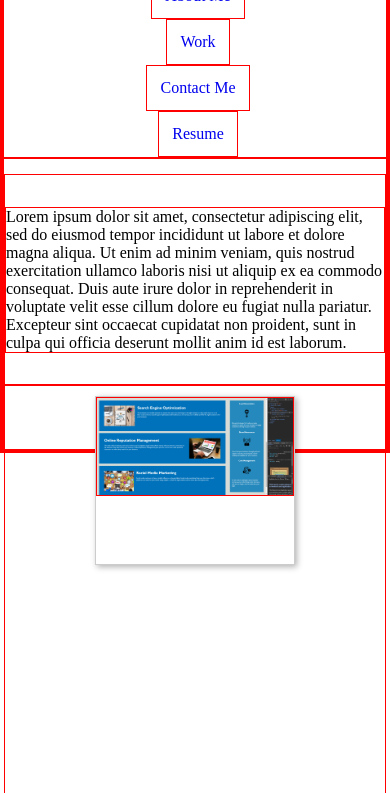
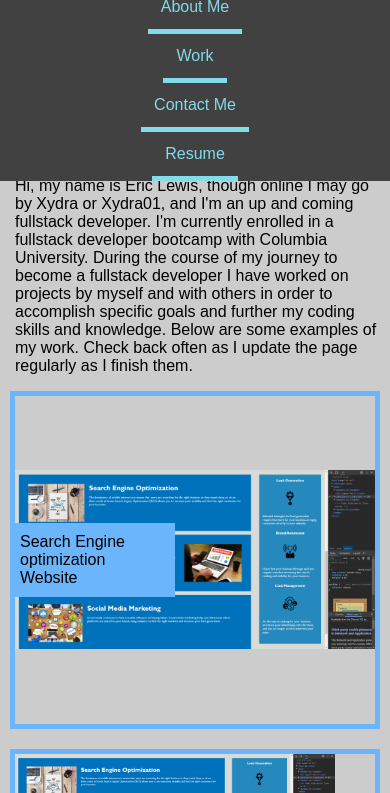
Before and after one commit to Xydra01/Eric-Lewis-Portfolio, a plain HTML site: page index.html in a window 390 px wide. Shown: the part 70-863 px from the top of the page. Drawn offline with Linux system fonts and the light colour scheme.

Commit message:
Added CSS Styles and made page responsive

```diff
--- a/assets/css/style.css
+++ b/assets/css/style.css
@@ -2,7 +2,18 @@
   box-sizing: border-box;
   margin: 0;
   padding: 0;
-  border: 1px solid red;
+  font-family: Arial, Helvetica, sans-serif;
+}
+
+h1 {
+  font-size: 300%;
+  background-color: rgb(131, 218, 233);
+  padding-left: 30px;
+}
+
+h2 {
+  font-size: 250%;
+  text-align: right;
 }
 
 header {
@@ -14,23 +25,37 @@ header {
   min-width: 100vw;
   justify-content: space-between;
   min-height: 93px;
+  background-color: #414141;
+}
+
+body {
+  background: #ccc;
 }
 
 a {
   text-decoration: none;
+  color: #414141;
+}
+
+p {
+  padding: 5px;
 }
 
 nav {
   display: flex;
+  margin-right: 10px;
 }
 
 header a {
   padding: 13px;
-  margin-left: 5px;
+  margin-left: 10px;
   margin-right: 0px;
+  color: rgb(131, 218, 233);
+  border-bottom: 5px rgb(131, 218, 233) solid;
 }
 
 body {
+  position: relative;
   display: flex;
   flex-wrap: wrap;
 }
@@ -61,7 +86,13 @@ body {
   min-height: 100vh;
   align-items: flex-end;
   justify-content: space-around;
+  border-right: 5px solid rgb(104, 104, 114);
 }
+
+.sidebar div {
+  padding-right: 10px;
+}
+
 .aboutme {
   display: flex;
   margin-top: 60px;
@@ -69,6 +100,7 @@ body {
   flex: 0 0 83%;
   max-height: 25vh;
   align-items: center;
+  padding-left: 10px;
 }
 
 .content {
@@ -82,21 +114,47 @@ body {
   flex-wrap: wrap;
   margin: 0px;
   flex: 1 1 80%;
-  justify-content: center;
+}
+.topcard {
+  display: flex;
+  flex: 0 0 82%;
+  max-height: 40vh;
+  margin: 10px;
+  border: 5px solid #6ab5fc;
+  flex-wrap: wrap;
+  align-items: center;
+  justify-content: flex-start;
+}
+.card {
+  display: flex;
+  flex: 0 0 40%;
+  max-height: 20vh;
+  margin: 10px;
+  border: 5px solid #6ab5fc;
+  flex-wrap: wrap;
+  align-items: center;
+  justify-content: flex-start;
 }
 
-.card {
-  flex: 0 0 200px;
-  max-height: 20vh;
-  margin: 10px;
-  border: 1px solid #ccc;
-  box-shadow: 2px 2px 6px 0px rgba(0, 0, 0, 0.3);
-  flex-wrap: wrap;
+.cardtext {
+  position: absolute;
+  background-color: #6ab5fc;
+  padding-top: 10px;
+  padding-right: 30px;
+  padding-bottom: 10px;
+  text-wrap: wrap;
+  max-width: 160px;
 }
 
 .card img {
   max-width: 100%;
   max-height: 100%;
+  object-fit: fill;
+}
+.topcard img {
+  max-width: 100%;
+  max-height: 100%;
+  object-fit: fill;
 }
 
 footer {
@@ -112,6 +170,7 @@ footer {
 
 footer a {
   padding: 10px;
+  border-bottom: 5px rgb(104, 104, 114);
 }
 
 /* Mobile view settings */
@@ -136,8 +195,10 @@ footer a {
     margin-top: 240px;
     flex: 0 0 100%;
   }
+
   .cards {
     flex: 0 0 100%;
+    flex-direction: column;
   }
   .headimage {
     display: none;
--- a/index.html
+++ b/index.html
@@ -35,13 +35,33 @@
     </div>
 <div class="content">
     <div class="aboutme">
-      <p>Lorem ipsum dolor sit amet, consectetur adipiscing elit, sed do eiusmod tempor incididunt ut labore et dolore magna aliqua. Ut enim ad minim veniam, quis nostrud exercitation ullamco laboris nisi ut aliquip ex ea commodo consequat. Duis aute irure dolor in reprehenderit in voluptate velit esse cillum dolore eu fugiat nulla pariatur. Excepteur sint occaecat cupidatat non proident, sunt in culpa qui officia deserunt mollit anim id est laborum.
+      <p> Hi, my name is Eric Lewis, though online I may go by Xydra or Xydra01, and I'm an up and coming fullstack developer. I'm currently enrolled in a fullstack developer bootcamp with Columbia University. During the course of my journey to become a fullstack developer I have worked on projects by myself and with others in order to accomplish specific goals and further my coding skills and knowledge. Below are some examples of my work. Check back often as I update the page regularly as I finish them.
 </p>
     </div>
 <section class="cards">
+    <div class="topcard">
+      <img src="./assets/images/SEO_Site_Screenshot.png" alt="Project Screenshot">
+        <p class="cardtext">Search Engine optimization Website</p>
+    </div>
+
     <div class="card">
       <img src="./assets/images/SEO_Site_Screenshot.png" alt="Project Screenshot">
+        <p class="cardtext">Search Engine optimization Website</p>
+    </div>
 
+    <div class="card">
+      <img src="./assets/images/SEO_Site_Screenshot.png" alt="Project Screenshot">
+        <p class="cardtext">Search Engine optimization Website</p>
+    </div>
+
+    <div class="card">
+      <img src="./assets/images/SEO_Site_Screenshot.png" alt="Project Screenshot">
+        <p class="cardtext">Search Engine optimization Website</p>
+    </div>
+
+    <div class="card">
+      <img src="./assets/images/SEO_Site_Screenshot.png" alt="Project Screenshot">
+        <p class="cardtext">Search Engine optimization Website</p>
     </div>
     </div>
 </section>
@@ -51,10 +71,10 @@
 
 
       <footer class="Footer">
-         <a href="#">Phonenumber</a>
+         <a href="#">401-362-9480</a>
 
           <a href="#">Website</a>
-          <a href="#">github</a>
+          <a href="https://github.com/Xydra01">github</a>
           <a href="#">Twitter</a>
           <a href="#">linkedin</a>
         </div>
```
Also changed, not shown: assets/images/360_F_248426448_NVKLywWqArG2ADUxDq6QprtIzsF82dMF.jpg (added).
